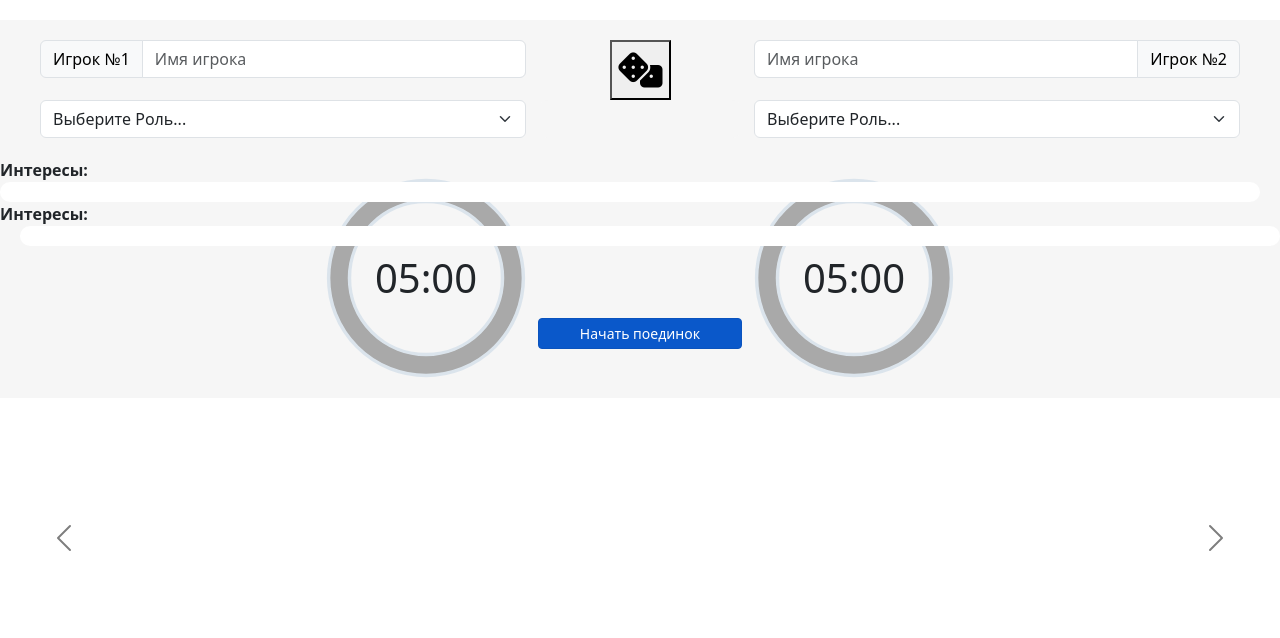
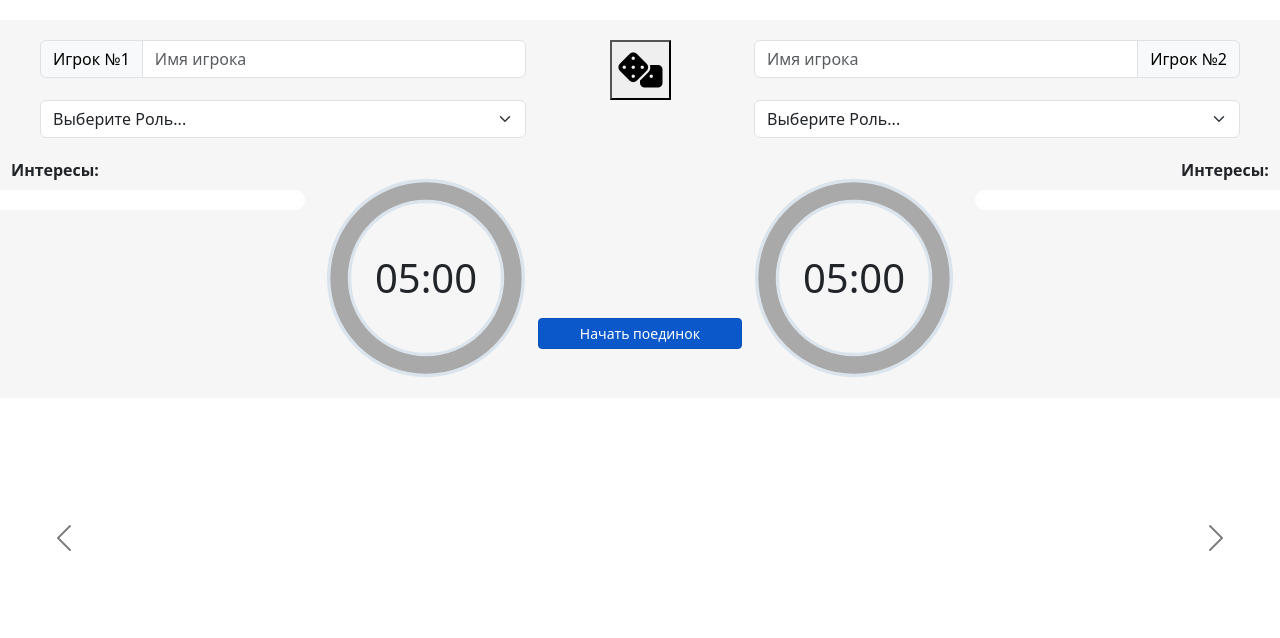
Before and after one commit to mzaborov/ub_timer, a PHP site: page / in a window 1280 px wide. Shown: the part 121-759 px from the top of the page. Run offline with PHP 8.4, Linux system fonts and the light colour scheme; some libraries are stand-ins or nearby versions.

Commit message:
Add files via upload

```diff
--- a/css/timer.css
+++ b/css/timer.css
@@ -116,41 +116,50 @@
   padding-bottom: 20px;
   background-color: #f6f6f6;
   position: relative;
+  z-index: 5; /* ← ТАЙМЕРЫ НАВЕРХУ — ВИДНЫ И КЛИКАБЕЛЬНЫ */
 }
 
+
 /* block interests */
-
-.interests{
+.interests {
   position: absolute;
   left: 0;
   right: 0;
   top: 0;
+  display: flex;
+  justify-content: center; /* ← Распределяет блоки по центру */
+  padding: 0 20px; /* Отступы по бокам */
+  z-index: 10;
+ gap: 650px; /* ← НОВОЕ: расстояние между левым и правым блоком */
 }
 
-.interests__left-text {
-  /* margin-left: -70px; */
-  /* width: 300px; */
+.interests__left-text,
+.interests__right-text {
   background: #ffffff;
   padding: 10px;
   border-radius: 10px;
-  /* margin-top: 10px; */
   font-size: 14px;
   text-align: justify;
-  margin-right: 20px;
+  width: 500px;
+  flex-shrink: 0;
+  margin: 0 10px; /* Маленький отступ между блоками */
 }
 
-.interests__right-text {
-  /* margin-left: 222px; */
-  /* width: 300px; */
-  background: #ffffff;
-  padding: 10px;
-  border-radius: 10px;
-  /* margin-top: 10px; */
-  font-size: 14px;
-  text-align: justify;
-  margin-left: 20px;
+/* --------------------- ЦЕНТРИРОВАНИЕ И ФИКСАЦИЯ НАДПИСЕЙ "Интересы:" --------------------- */
+.interests__container {
+  display: flex;
+  flex-direction: column;
+  align-items: center; /* ← Центрирует содержимое по горизонтали */
+  width: 100%;         /* ← Гарантирует, что контейнер занимает всю доступную ширину */
 }
 
+.interests__container > span {
+  margin-bottom: 8px;     /* ← Отступ между надписью и текстом */
+  text-align: center;     /* ← Центрирует текст внутри span */
+  font-weight: bold;
+  white-space: nowrap;    /* ← Не дает переноситься (опционально, но красиво) */
+  width: 100%;            /* ← Заставляет span растягиваться на всю ширину контейнера */
+}
 /* block carousel */
 
 .carousel-block{
```
